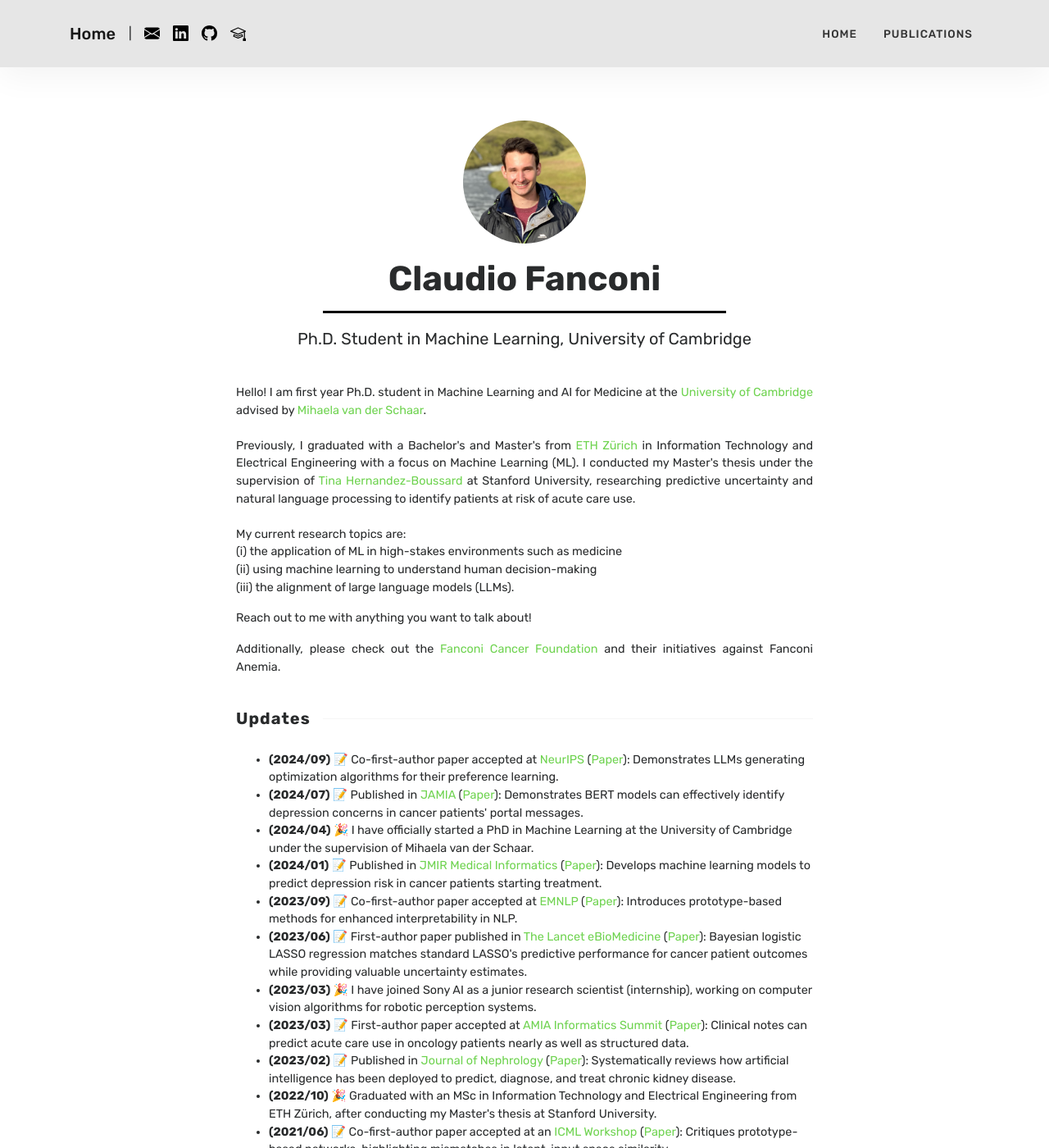
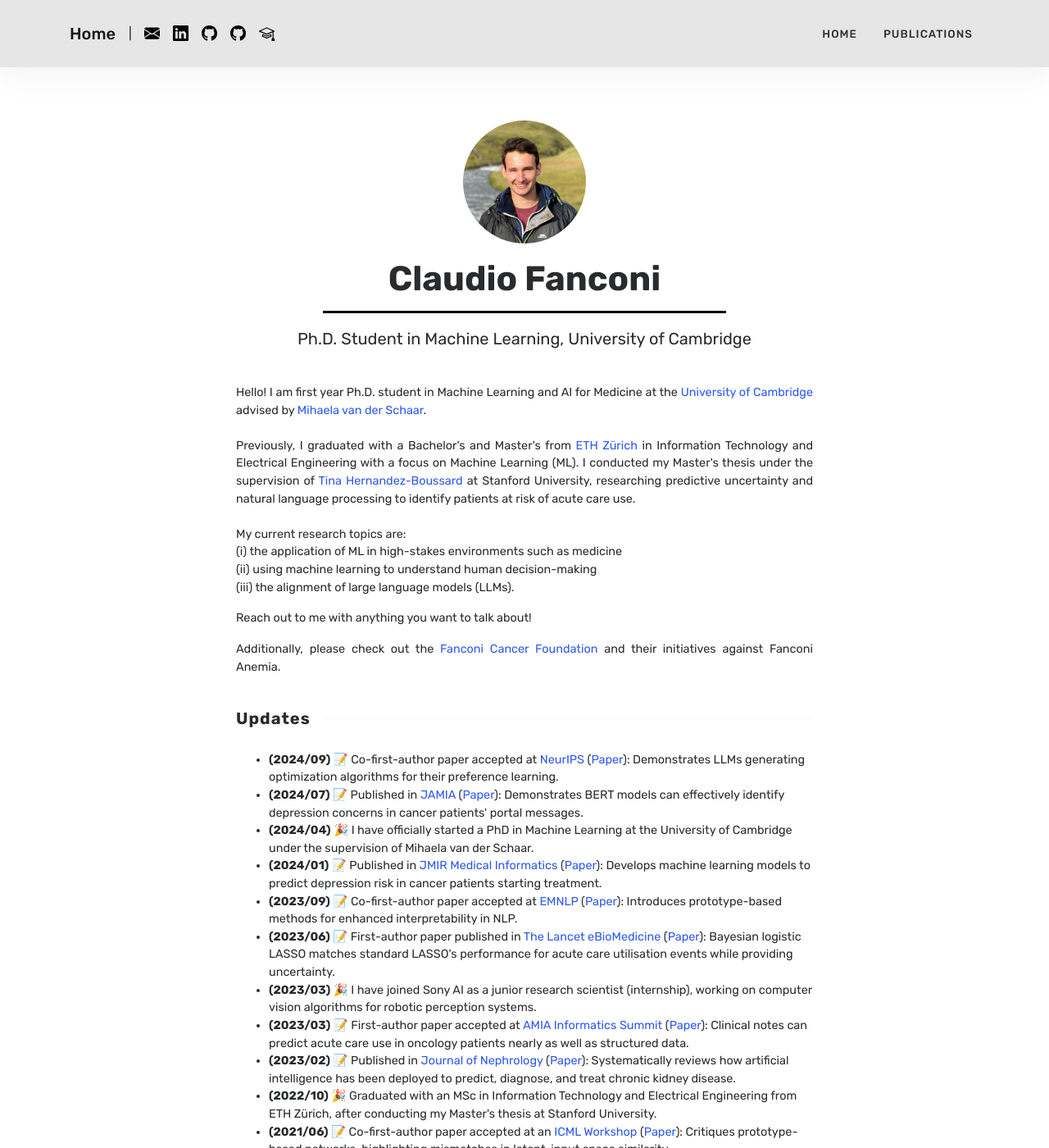
Before and after one commit to fanconic/fanconic.github.io, a Jekyll site: the page built from index.html, in a window 1280 px wide and 1400 px high. Shown: the whole window at 82% size. Built offline with Jekyll 4.4.1, drawn with Linux system fonts in a browser that asks for light colours; the list of posts is cut into pages by our own code; some of the changed text lies outside the part shown.

Commit message:
visual updates

```diff
--- a/_layouts/default.html
+++ b/_layouts/default.html
@@ -74,6 +74,15 @@
 
                 <a class="d-inline-block social-icon" target="_blank" href="https://github.com/fanconic">
                     <svg xmlns="http://www.w3.org/2000/svg" width="19" height="19" fill="black" class="bi bi-github"
+                        viewBox="0 0 16 16">
+                        <path
+                            d="M8 0C3.58 0 0 3.58 0 8c0 3.54 2.29 6.53 5.47 7.59.4.07.55-.17.55-.38 0-.19-.01-.82-.01-1.49-2.01.37-2.53-.49-2.69-.94-.09-.23-.48-.94-.82-1.13-.28-.15-.68-.52-.01-.53.63-.01 1.08.58 1.23.82.72 1.21 1.87.87 2.33.66.07-.52.28-.87.51-1.07-1.78-.2-3.64-.89-3.64-3.95 0-.87.31-1.59.82-2.15-.08-.2-.36-1.02.08-2.12 0 0 .67-.21 2.2.82.64-.18 1.32-.27 2-.27.68 0 1.36.09 2 .27 1.53-1.04 2.2-.82 2.2-.82.44 1.1.16 1.92.08 2.12.51.56.82 1.27.82 2.15 0 3.07-1.87 3.75-3.65 3.95.29.25.54.73.54 1.48 0 1.07-.01 1.93-.01 2.2 0 .21.15.46.55.38A8.012 8.012 0 0 0 16 8c0-4.42-3.58-8-8-8z" />
+                    </svg>
+                </a>
+
+                <a class="d-inline-block social-icon" target="_blank"
+                    href="https://bsky.app/profile/fanconic.bsky.social">
+                    <svg xmlns="http://www.w3.org/2000/svg" width="19" height="19" fill="black" class="bi bi-twitter"
                         viewBox="0 0 16 16">
                         <path
                             d="M8 0C3.58 0 0 3.58 0 8c0 3.54 2.29 6.53 5.47 7.59.4.07.55-.17.55-.38 0-.19-.01-.82-.01-1.49-2.01.37-2.53-.49-2.69-.94-.09-.23-.48-.94-.82-1.13-.28-.15-.68-.52-.01-.53.63-.01 1.08.58 1.23.82.72 1.21 1.87.87 2.33.66.07-.52.28-.87.51-1.07-1.78-.2-3.64-.89-3.64-3.95 0-.87.31-1.59.82-2.15-.08-.2-.36-1.02.08-2.12 0 0 .67-.21 2.2.82.64-.18 1.32-.27 2-.27.68 0 1.36.09 2 .27 1.53-1.04 2.2-.82 2.2-.82.44 1.1.16 1.92.08 2.12.51.56.82 1.27.82 2.15 0 3.07-1.87 3.75-3.65 3.95.29.25.54.73.54 1.48 0 1.07-.01 1.93-.01 2.2 0 .21.15.46.55.38A8.012 8.012 0 0 0 16 8c0-4.42-3.58-8-8-8z" />
--- a/assets/css/theme.css
+++ b/assets/css/theme.css
@@ -14,7 +14,7 @@ body {
 }
 
 a {
-    color: #6FD350;
+    color: #2d58f3;
 }
 
 a,
--- a/index.html
+++ b/index.html
@@ -68,8 +68,8 @@ title: Home
                         href="https://www.thelancet.com/journals/ebiom/home">The Lancet eBioMedicine</a>
                     (<a
                         href="https://www.sciencedirect.com/science/article/pii/S2352396423001974?ref=pdf_download&fr=RR-2&rr=8e6b37602e6e63c4">Paper</a>):
-                    Bayesian logistic LASSO regression matches standard LASSO's predictive performance for cancer
-                    patient outcomes while providing valuable uncertainty estimates.
+                    Bayesian logistic LASSO matches standard LASSO's performance for acute care utilisation events while
+                    providing uncertainty.
                 </li>
                 <li><b>(2023/03)</b> 🎉 I have joined Sony AI as a junior research scientist (internship), working on
                     computer vision algorithms for robotic perception systems.
@@ -137,11 +137,12 @@ title: Home
         <div class="wrapintro-details" style="font-size: 0.9em;">
             <img class="rounded-circle img-responsive pull-left"
                 src="{{ site.baseurl }}/assets/images/about/sonyai.jpeg" alt="Sony AI">
-            <p><span style="font-weight: 700;">Junior Research Scientist</span><br /> Sony AI<span class="text-muted">
-                    Mar. 2023 - Dec. 2023</span></p>
+            <p><span style="font-weight: 700;">Junior Research Scientist</span><br /> Sony AI<span
+                    class="text-muted"></span>
+                Mar. 2023 - Dec. 2023</span></p>
             <img class="rounded-circle img-responsive pull-left" src="{{ site.baseurl }}/assets/images/about/mck.jpeg"
                 alt="McKinsey & Company">
-            <p><span style="font-weight: 700;">Management Consulting / Data Science Intern</span><br />McKinsey &
+            <p><span style="font-weight: 700;">Management Consulting Intern</span><br />McKinsey &
                 Company<span class="text-muted"> Jun. 2020 - Aug. 2020</span></p>
             <img class="rounded-circle img-responsive pull-left" src="{{ site.baseurl }}/assets/images/about/ibm.jpeg"
                 alt="IBM">
```
